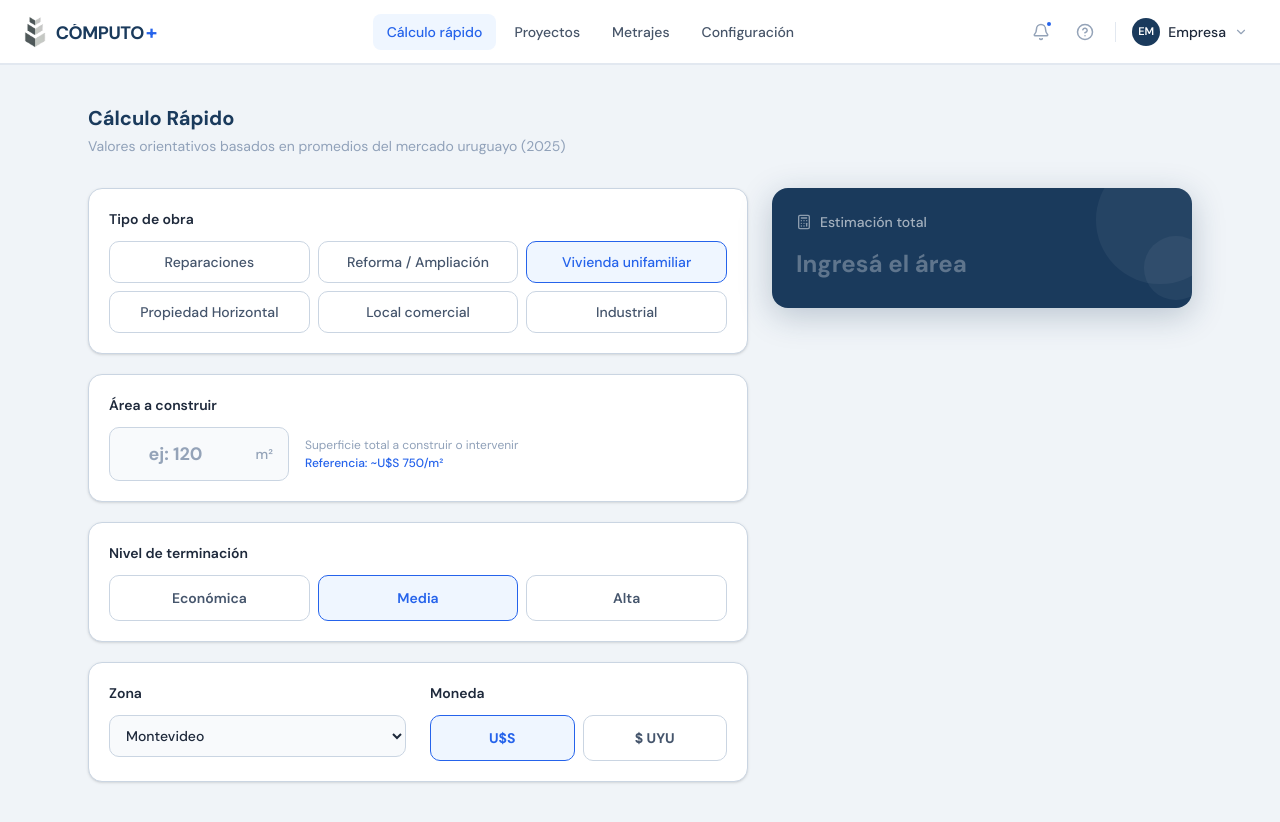
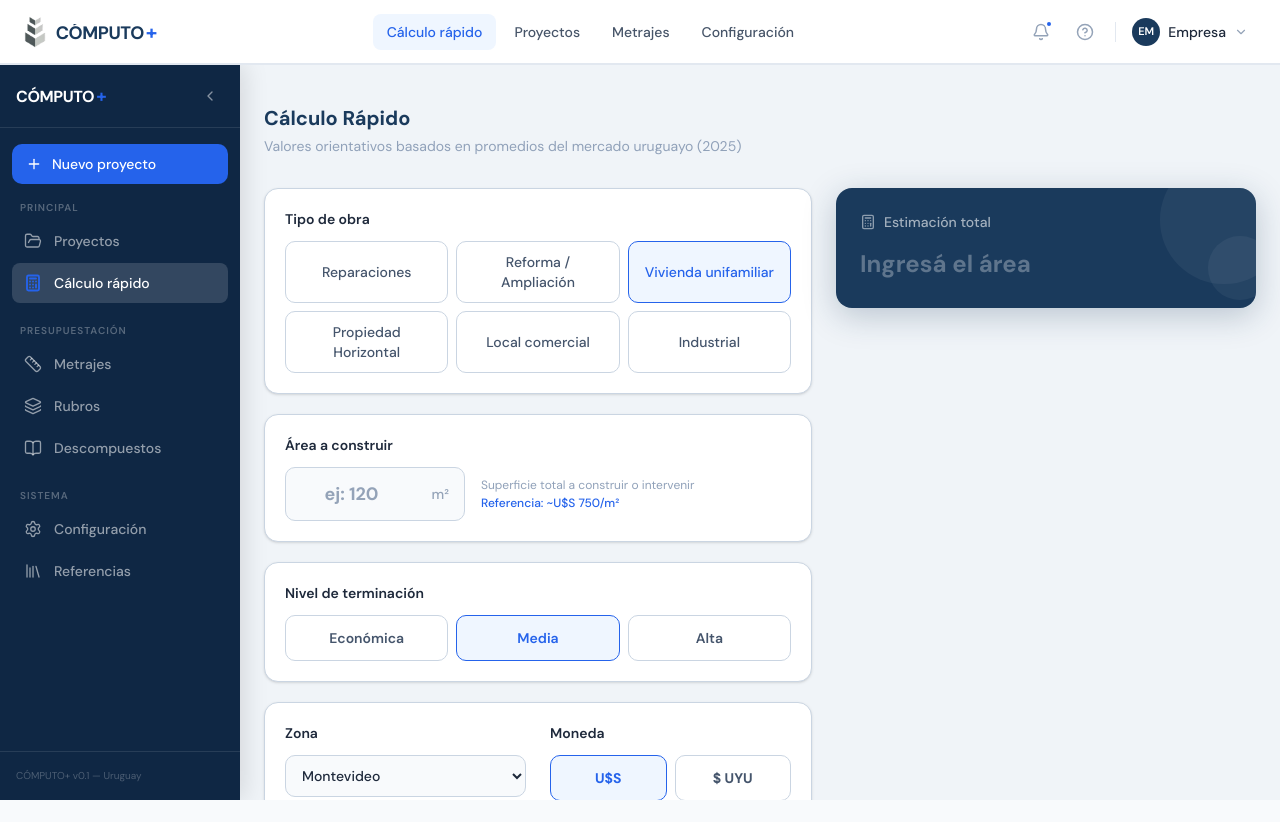
Before and after one commit to delamatriz/computo-plus, a Next.js app in the folder computo-app/: page /calcular in a window 1280 px wide. After the commit the page ends 800 px from the top, so only its background shows below. Built offline with nearby package versions, Linux system fonts and the light colour scheme.

Commit message:
feat: agregar AppShell (sidebar) a /calcular
Se crea calcular/layout.tsx con el mismo patron que proyectos/layout.tsx.
Se quita el <Header /> que la pagina renderizaba a mano, ya que AppShell
lo provee junto con el sidebar.

```diff
--- /dev/null
+++ b/computo-app/src/app/calcular/layout.tsx
@@ -0,0 +1,9 @@
+import { AppShell } from "@/components/layout/AppShell";
+
+export default function CalcularLayout({
+  children,
+}: {
+  children: React.ReactNode;
+}) {
+  return <AppShell>{children}</AppShell>;
+}
--- a/computo-app/src/app/calcular/page.tsx
+++ b/computo-app/src/app/calcular/page.tsx
@@ -13,7 +13,6 @@ import {
   Camera,
   X,
 } from "lucide-react";
-import { Header } from "@/components/layout/Header";
 import { cn } from "@/lib/utils";
 
 /* ─── Datos de referencia ─────────────────────────────────── */
@@ -286,8 +285,6 @@ export default function CalcularPage() {
 
   return (
     <div className="min-h-full flex flex-col" style={{ background: "#F0F4F8" }}>
-      <Header />
-
       <div className="max-w-6xl mx-auto w-full px-6 py-10 flex-1">
         {/* Encabezado */}
         <motion.div
```
